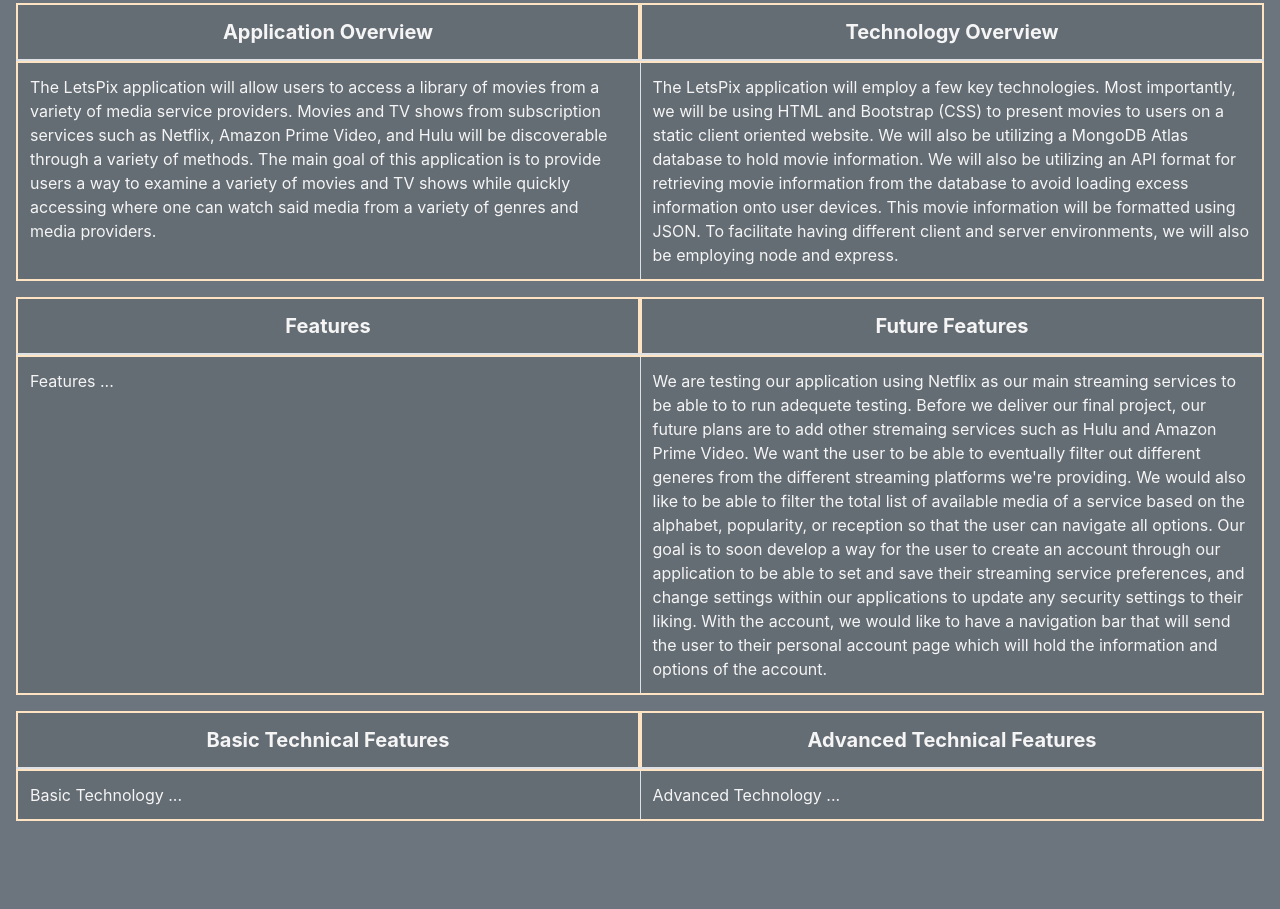
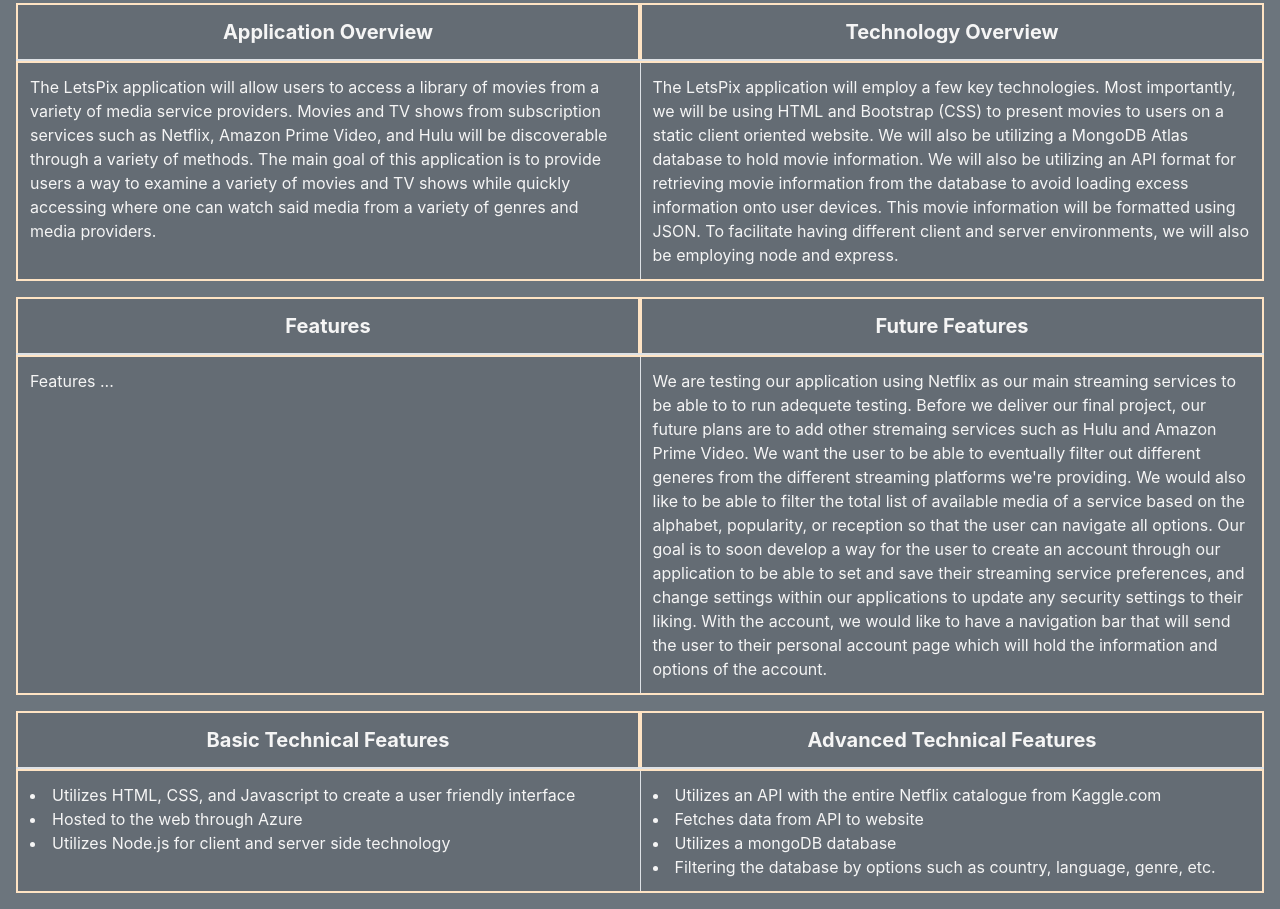
Before and after one commit to LetsPix/LetsPix-Proposal, a plain HTML site: page index.html in a window 1280 px wide. Shown: the part 291-1200 px from the top of the page. Before the commit the page ends 1128 px from the top, so only its background shows below. Drawn offline with nearby package versions, Linux system fonts and the light colour scheme.

Commit message:
my commit

```diff
--- a/index.html
+++ b/index.html
@@ -156,11 +156,30 @@
           <tr>
 			<!-- Basic Technology Content -->
 			<td class="content-panel">
-				Basic Technology ...
+				<li>
+					Utilizes HTML, CSS, and Javascript to create a user friendly interface
+				</li>
+				<li>
+					Hosted to the web through Azure
+				</li>
+				<li>
+					Utilizes Node.js for client and server side technology
+				</li>
 			</td>
 			<!-- Advanced Technology List -->
 			<td>
-				Advanced Technology ...
+				<li>
+					Utilizes an API with the entire Netflix catalogue from Kaggle.com
+				</li>
+				<li>
+					Fetches data from API to website
+				</li>
+				<li>
+					Utilizes a mongoDB database
+				</li>
+				<li>
+					Filtering the database by options such as country, language, genre, etc.
+				</li>
             </td>
           </tr>
         </tbody>
```
